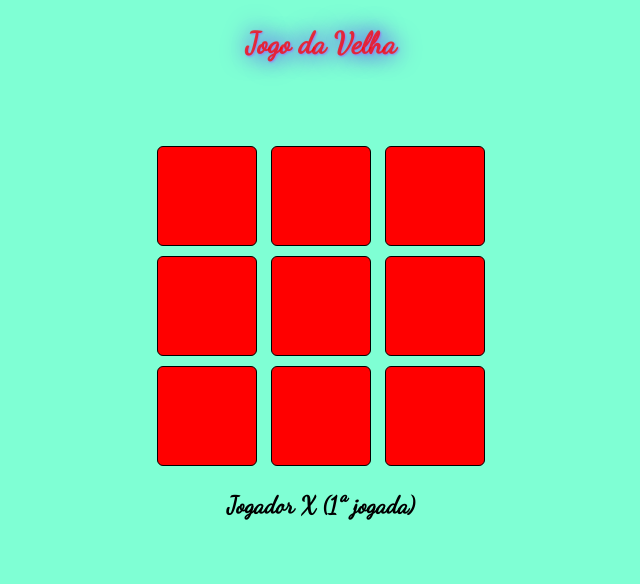
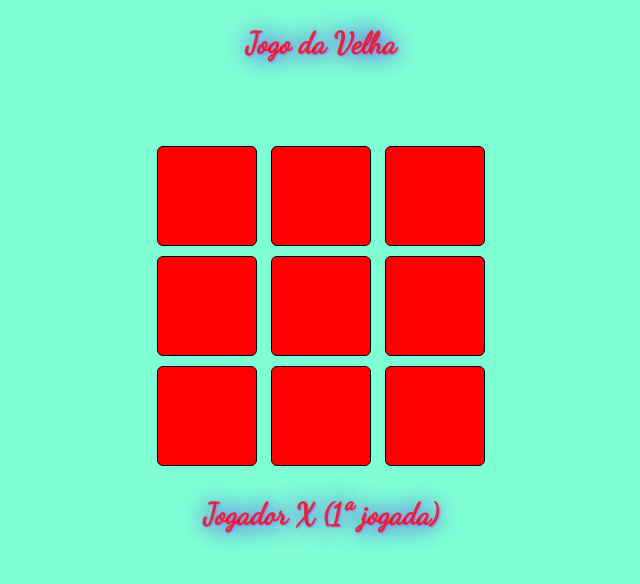
Before and after one commit to JoaoPedro110/Jogo_da_Velha, a plain HTML site: page index.html in a window 1280 px wide. Shown: the whole page, without its empty margins (319-959 px from the left). Drawn offline with Linux system fonts and the light colour scheme.

Commit message:
,,,,,,,,,,,,,,,,

```diff
--- a/css/style.css
+++ b/css/style.css
@@ -8,6 +8,12 @@ h1 {
     text-shadow: 1px 1px 2px #9583f2, 0 0 25px rgb(83, 1, 248);
     margin-bottom: 80px;
 }
+h2 {
+    font-size: 30px;
+    color:rgba(255, 0, 0, 0.753);
+    text-shadow: 1px 1px 2px #9583f2, 0 0 25px rgb(83, 1, 248);
+}
+
 main {
     text-align: center;
 }
```
